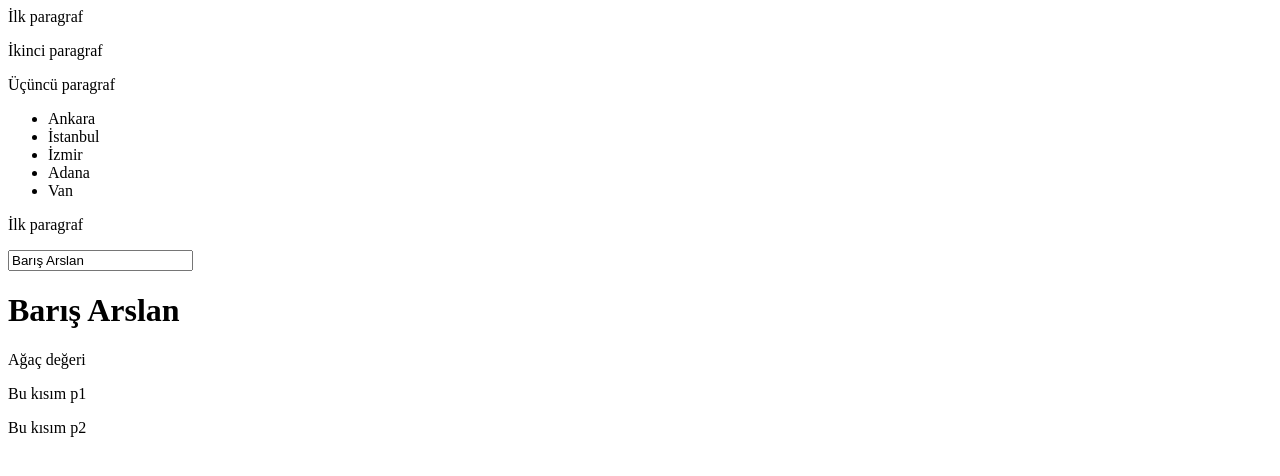
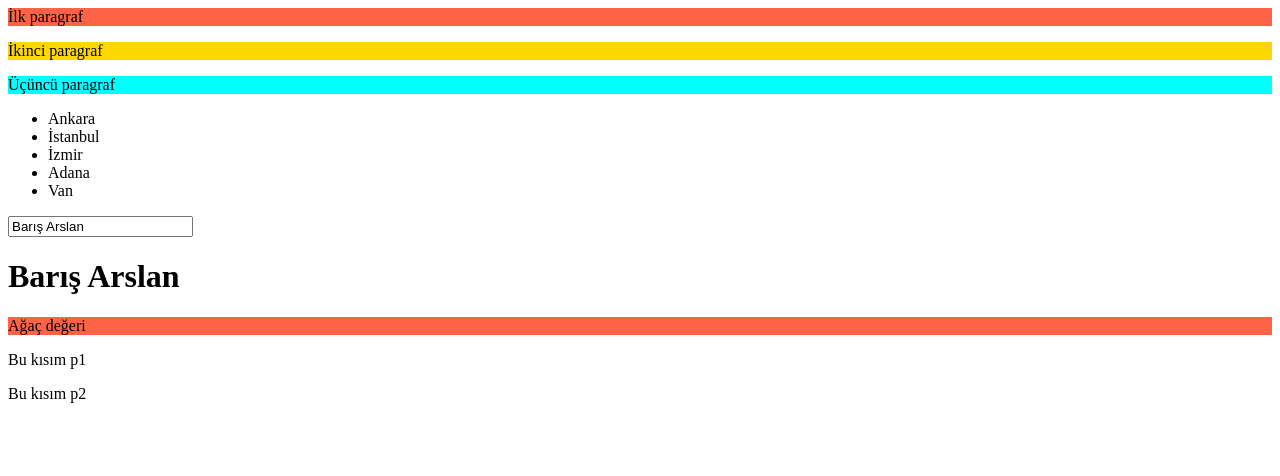
Before and after one commit to ArslanBaris/JsWorkspace, a plain HTML site: page dom.html in a window 1280 px wide. Drawn offline with Linux system fonts and the light colour scheme.

Commit message:
getElementsByClassName

```diff
--- a/dom.html
+++ b/dom.html
@@ -1,11 +1,21 @@
 <html>
   <head>
-
+    <style type="text/css">
+      .intro1 {
+        background-color: tomato;
+      }
+      .intro2 {
+        background-color: gold;
+      }
+      .intro3 {
+        background-color: aqua;
+      }
+    </style>
   </head>
   <body>
-        <p id="intro1">İlk paragraf</p>
-        <p id="intro2">İkinci paragraf</p>
-        <p id="intro3">Üçüncü paragraf</p>
+    <p class="intro1" id="intro1">İlk paragraf</p>
+    <p class="intro2" id="intro2">İkinci paragraf</p>
+    <p class="intro3" id="intro3">Üçüncü paragraf</p>
 
     <ul>
       <li>Ankara</li>
@@ -15,10 +25,10 @@
       <li>Van</li>
     </ul>
     <p id="mesaj"></p>
-        <input type="text" name="musteriAdi" value="Barış Arslan">
+    <input type="text" name="musteriAdi" value="Barış Arslan" />
     <h1>Barış Arslan</h1>
     <h1 id="yazar"></h1>
-        <p id="agac">Ağaç değeri</p>
+    <p class="intro1" id="agac">Ağaç değeri</p>
     <div id="div1">
       <p id="p1">Bu kısım p1</p>
       <p id="p2">Bu kısım p2</p>
--- a/dom.js
+++ b/dom.js
@@ -1,17 +1,21 @@
 //document.getElementById("bio").innerHTML="Barış Arslan 2000"
 
-var intro1 = document.getElementById("intro1");
+// var intro1 = document.getElementById("intro1");
 
-var mesaj = document.getElementById("mesaj");
+// var mesaj = document.getElementById("mesaj");
 
-mesaj.innerHTML= intro1.innerHTML;
+// mesaj.innerHTML= intro1.innerHTML;
 
-var tumListeler = document.getElementsByTagName("ul");
+// var tumListeler = document.getElementsByTagName("ul");
 
-var sehirler = tumListeler[0]
+// var sehirler = tumListeler[0]
 
-tumElemanlar = sehirler.getElementsByTagName("li")
+// tumElemanlar = sehirler.getElementsByTagName("li")
 
-for(i = 0; i<tumElemanlar.length;i++){
-    alert(tumElemanlar[i].innerHTML);
-}
+// for(i = 0; i<tumElemanlar.length;i++){
+//     alert(tumElemanlar[i].innerHTML);
+// }
+
+var classElemanlari = document.getElementsByClassName("intro1");
+
+alert(classElemanlari[1].innerHTML);
```
Lines whose indentation alone changed are shown as unchanged.
